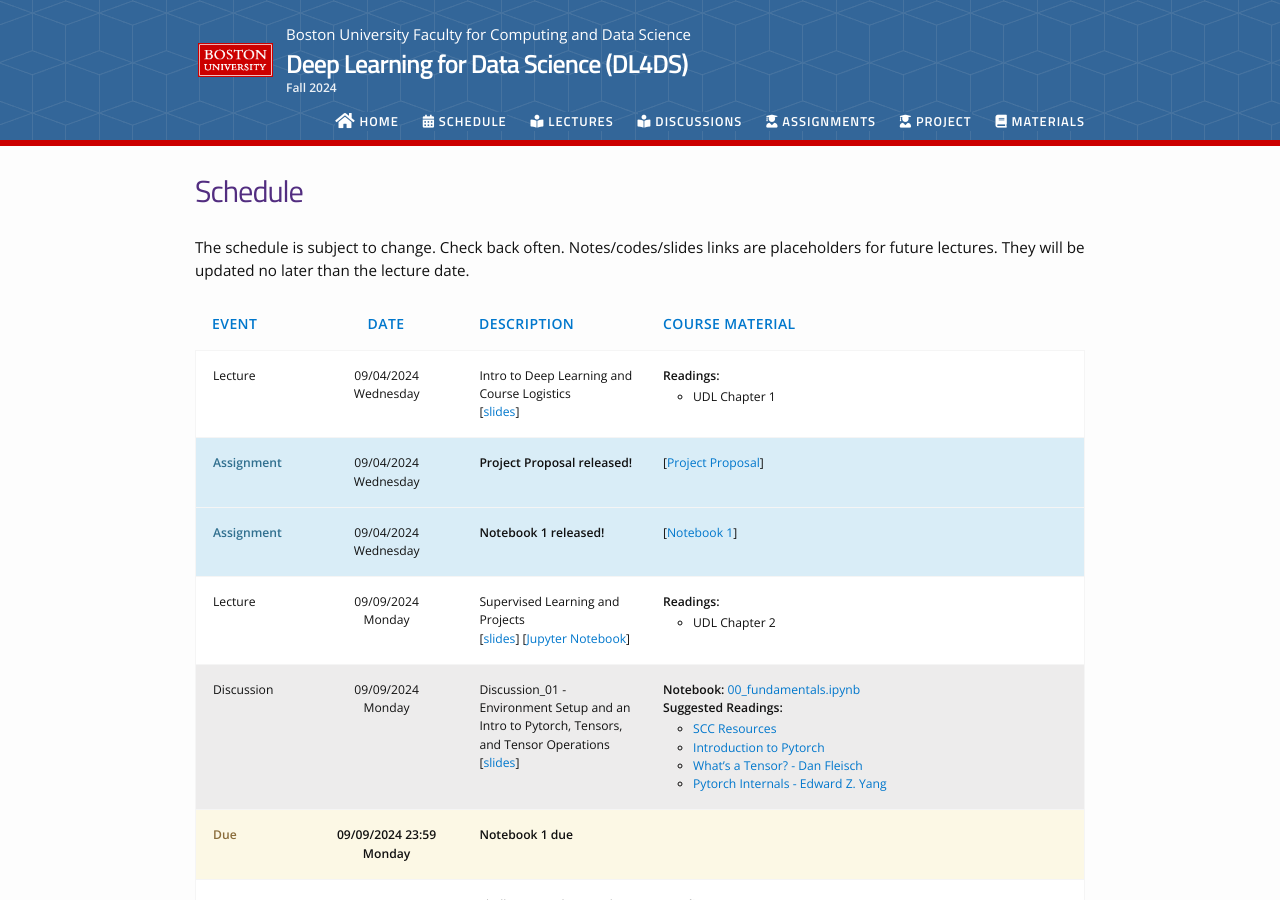
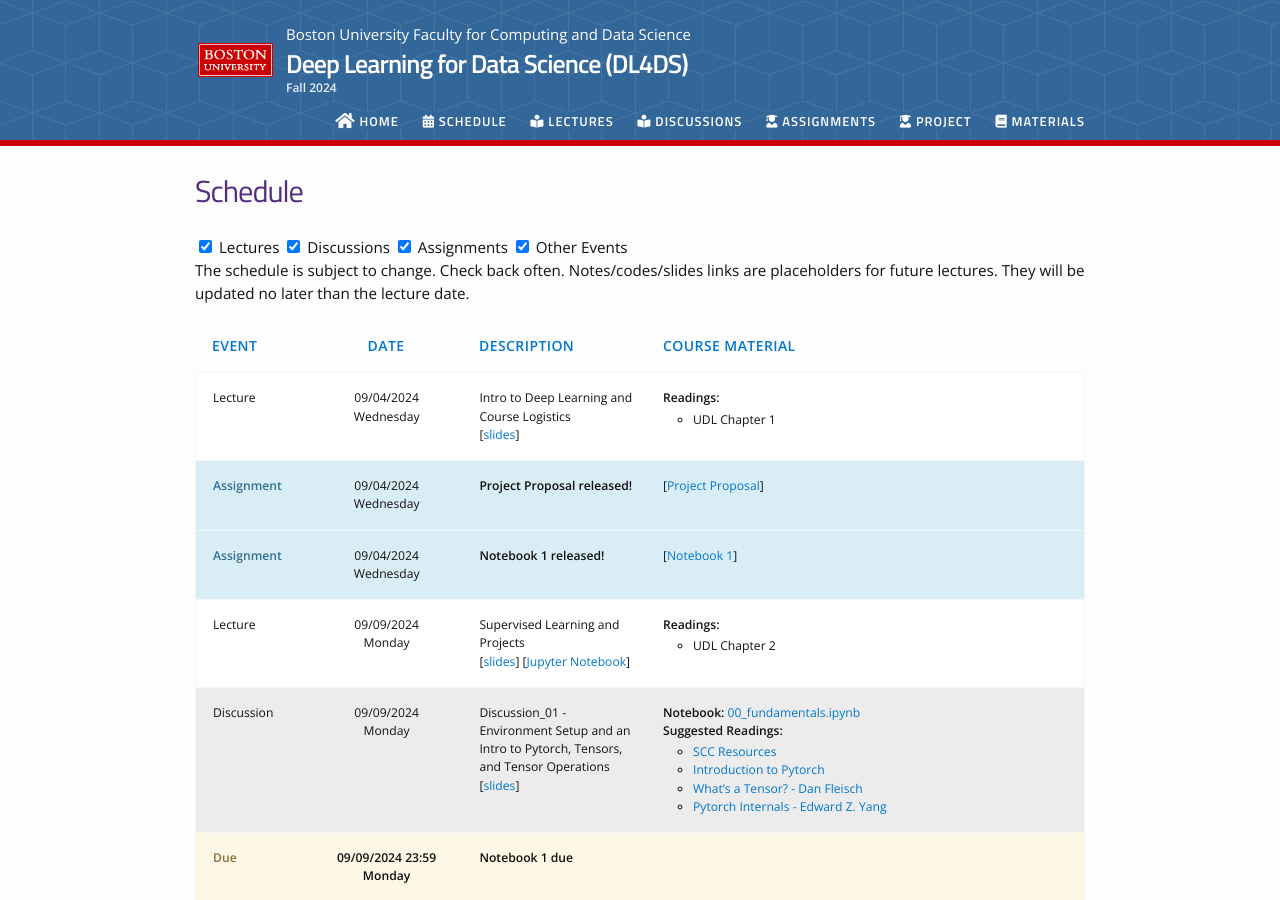
Before and after one commit to DL4DS/fa2024, a Jekyll site: the page built from schedule.md, in a window 1280 px wide and 900 px high. Built offline with Jekyll 4.4.1, drawn with Linux system fonts in a browser that asks for light colours; nearby versions of some CDN libraries; some of the changed lines change nothing that is shown.

Commit message:
Update schedule.html
I added the ability to filter by event type on the schedule page in DS701.  Adding here too.

```diff
--- a/_layouts/schedule.html
+++ b/_layouts/schedule.html
@@ -5,6 +5,14 @@
 <header class="post-header">
     <h1 class="post-title">Schedule</h1>
 </header>
+
+<div class="filter-options">
+    <label><input type="checkbox" id="lectures-a1" checked> Lectures</label>
+    <label><input type="checkbox" id="discussions-a1" checked> Discussions</label>
+    <label><input type="checkbox" id="assignments-a1" checked> Assignments</label>
+    <!-- <label><input type="checkbox" id="due-dates" checked> Due Dates</label> -->
+    <label><input type="checkbox" id="raw-events-a1" checked> Other Events</label>
+</div>
 
 {{ content }}
 
@@ -33,3 +41,53 @@
 
     </ul>
 </div>
+
+<script>
+    document.addEventListener('DOMContentLoaded', function() {
+        const checkboxes = document.querySelectorAll('.filter-options input[type="checkbox"]');
+
+        // Load saved checkbox states from localStorage
+        checkboxes.forEach(checkbox => {
+            const savedState = localStorage.getItem(checkbox.id);
+            if (savedState !== null) {
+                checkbox.checked = JSON.parse(savedState);
+            }
+        });
+
+        // Add event listeners to save checkbox states to localStorage
+        checkboxes.forEach(checkbox => {
+            checkbox.addEventListener('change', function() {
+                localStorage.setItem(checkbox.id, checkbox.checked);
+                filterEvents();
+            });
+        });
+
+        function filterEvents() {
+            const lecturesChecked = document.getElementById('lectures-a1').checked;
+            const discussionsChecked = document.getElementById('discussions-a1').checked;
+            const assignmentsChecked = document.getElementById('assignments-a1').checked;
+            // const dueDatesChecked = document.getElementById('due-dates-a1').checked;
+            const otherEventsChecked = document.getElementById('raw-events-a1').checked;
+
+            document.querySelectorAll('.event-item').forEach(item => {
+                const isLecture = item.classList.contains('lecture');
+                const isDiscussion = item.classList.contains('discussion');
+                const isAssignment = item.classList.contains('assignment');
+                const isDueDate = item.classList.contains('due');
+                const isOtherEvent = item.classList.contains('raw-event');
+
+                if ((isLecture && lecturesChecked) ||
+                    (isDiscussion && discussionsChecked) ||
+                    (isAssignment && assignmentsChecked) ||
+                    (isDueDate && assignmentsChecked) ||
+                    (isOtherEvent && otherEventsChecked)) {
+                    item.style.display = '';
+                } else {
+                    item.style.display = 'none';
+                }
+            });
+        }
+
+        filterEvents(); // Initial call to set the correct visibility on page load
+    });
+</script>
```
